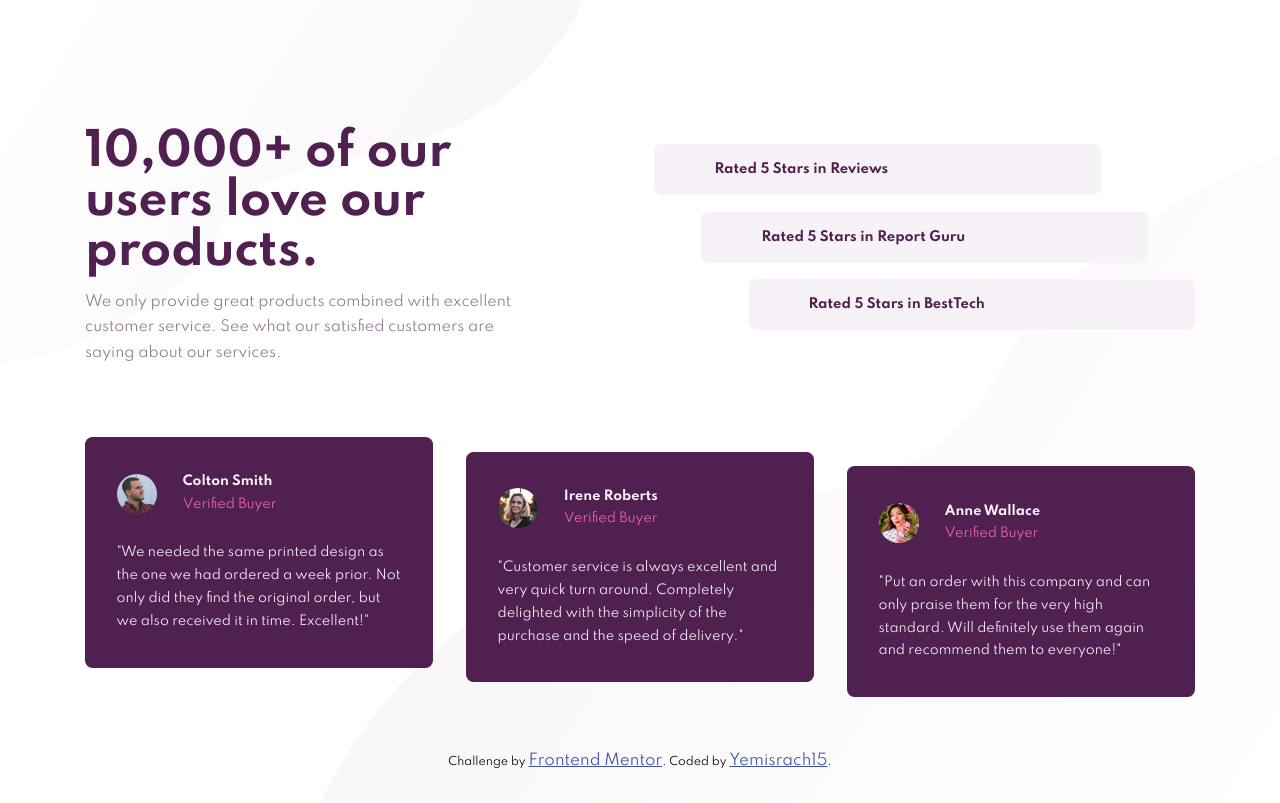
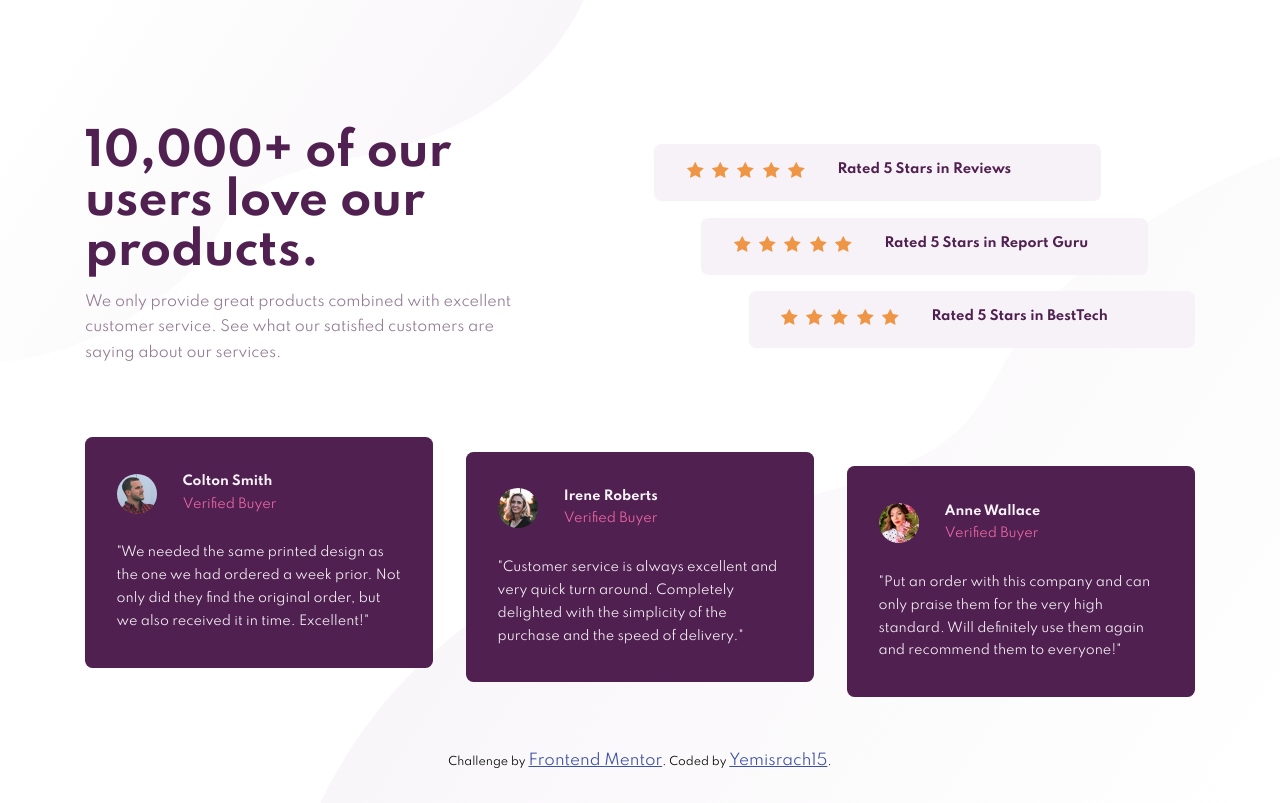
Before and after one commit to Yemisrach15/social-proof-section, a plain HTML site: page index.html in a window 1280 px wide. Drawn offline with Linux system fonts and the light colour scheme.

Commit message:
Fixed bug at 1089px viewport width

```diff
--- a/CSS/style.css
+++ b/CSS/style.css
@@ -15,8 +15,6 @@ body::before{
     position: absolute;
     top: 0;
     right: 0;
-    width: 100%;
-    z-index: -1;
 }
 body::after{
     content: "";
@@ -70,9 +68,13 @@ body::before, body::after{
     background-color: hsl(300, 24%, 96%);
     padding: 1em 3em;
 }
-.review img{
+.star-icon{
+    background: url(../images/icon-star.svg) no-repeat;
+    display: inline-block;
+    height: 16px;
     margin: 0 .15em;
     margin-bottom: .9em;
+    width: 17px;
 }
 .review p{
     color: hsl(300, 43%, 22%);
@@ -141,7 +143,7 @@ body::before, body::after{
         margin: 1.1em 0 0 0;
         width: 71.5%;
     }
-    .review img{
+    .star-icon{
         margin-bottom: 0;
     }
     .stars{
@@ -166,7 +168,7 @@ body::before, body::after{
     }
 }
 
-@media only screen and (min-width: 768px) and (max-width: 1075px){
+@media only screen and (min-width: 768px) and (max-width: 1089px){
     .intro{
         margin-bottom: 2.8em;
     }
@@ -177,7 +179,7 @@ body::before, body::after{
         display: block;
         text-align: center;
     }
-    .review img{
+    .star-icon{
         margin-bottom: .4em;
     }
     .card:nth-child(2), .card:nth-child(3){
```
